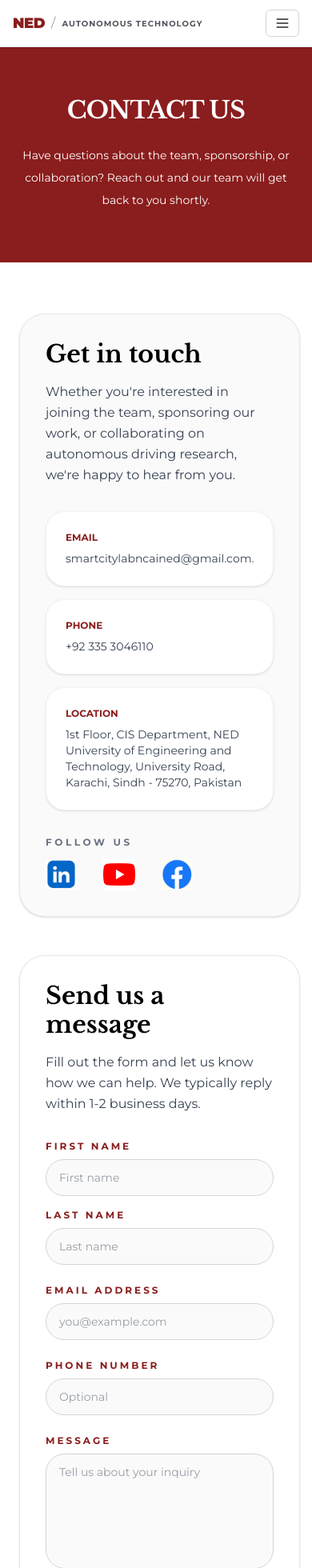
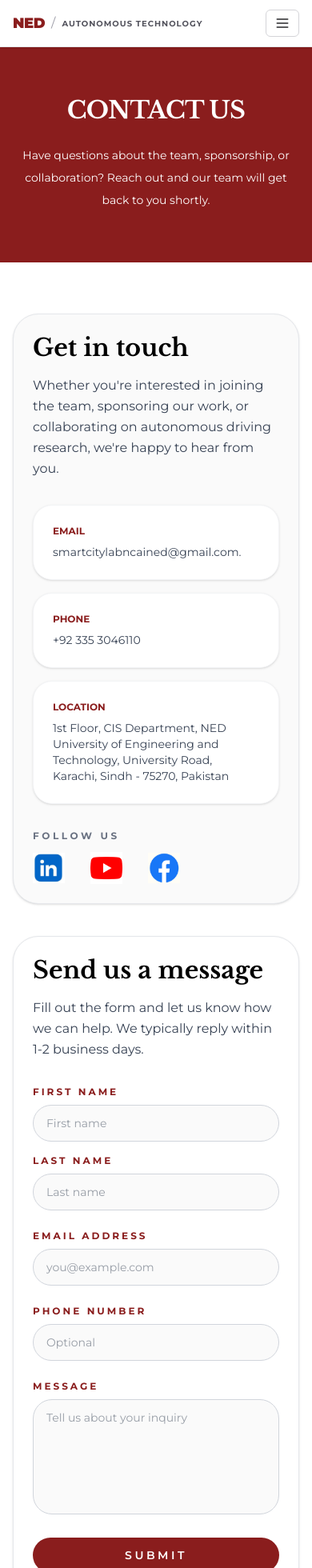
Before and after one commit to Noor-Ul-Ain16/driverless-web, a Next.js app: page /be-part-of-it/contact-join-our-team in a window 390 px wide. Shown: the top 1960 px of the page at 80% size. Built offline with nearby package versions, Linux system fonts and the light colour scheme.

Commit message:
Fix Contact page's mobile view

```diff
--- a/app/be-part-of-it/contact-join-our-team/page.tsx
+++ b/app/be-part-of-it/contact-join-our-team/page.tsx
@@ -118,15 +118,15 @@ export default function ContactPage() {
       </motion.div>
 
       {/* Main Content */}
-      <main className="mx-auto px-6 py-16 md:px-12">
-        <div className="zoom-responsive grid gap-12 lg:grid-cols-[0.7fr_1.1fr] lg:items-start max-w-6xl mx-auto">
+      <main className="zoom-responsive mx-auto max-w-6xl px-4 py-16 sm:px-6 md:px-12">
+        <div className="grid w-full gap-10 sm:gap-12 lg:grid-cols-[0.7fr_1.1fr] lg:items-start">
           {/* Left Section - Info */}
           <motion.section
-            initial={{ opacity: 0, x: -40 }}
-            whileInView={{ opacity: 1, x: 0 }}
+            initial={{ opacity: 0, y: 30 }}
+            whileInView={{ opacity: 1, y: 0 }}
             viewport={{ once: true, amount: 0.2 }}
             transition={{ duration: 0.6 }}
-            className="space-y-8 rounded-[2rem] border border-gray-200 bg-zinc-50 p-8 shadow-sm"
+            className="w-full min-w-0 space-y-8 rounded-[2rem] border border-gray-200 bg-zinc-50 p-6 shadow-sm sm:p-8"
           >
             <div>
               <h2 className="text-3xl font-bold text-black">
@@ -150,7 +150,7 @@ export default function ContactPage() {
                 <p className="mb-2 text-xs font-bold uppercase text-[#8a1d1d]">
                   EMAIL
                 </p>
-                <p className="text-gray-700 text-sm">
+                <p className="text-gray-700 text-sm break-words">
                   smartcitylabncained@gmail.com.
                 </p>
               </motion.div>
@@ -217,10 +217,11 @@ export default function ContactPage() {
 
           {/* Right Section - Contact Form */}
           <motion.section
-            initial={{ opacity: 0, x: 40 }}
-            animate={{ opacity: 1, x: 0 }}
+            initial={{ opacity: 0, y: 30 }}
+            whileInView={{ opacity: 1, y: 0 }}
+            viewport={{ once: true, amount: 0.2 }}
             transition={{ duration: 0.6 }}
-            className="rounded-[2rem] border border-gray-200 bg-white p-8 shadow-sm sm:p-10"
+            className="w-full min-w-0 rounded-[2rem] border border-gray-200 bg-white p-6 shadow-sm sm:p-10"
           >
             <h2 className="text-3xl font-bold text-black">
               Send us a message
--- a/app/layout.tsx
+++ b/app/layout.tsx
@@ -30,7 +30,7 @@ export default function RootLayout({
       lang="en"
       className={`${headingFont.variable} ${bodyFont.variable} h-full antialiased`}
     >
-      <body className="min-h-full flex flex-col bg-white text-zinc-900">
+      <body className="min-h-full flex flex-col overflow-x-hidden bg-white text-zinc-900">
         <Navbar />
         {children}
         <Footer />
```
